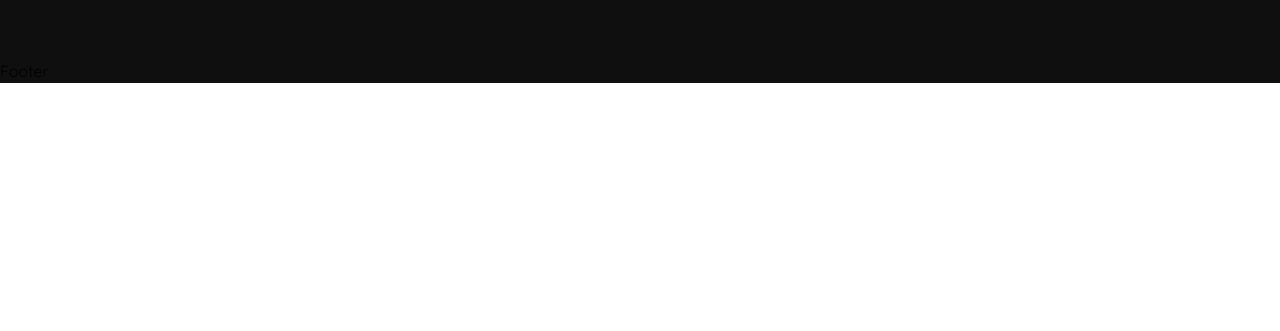
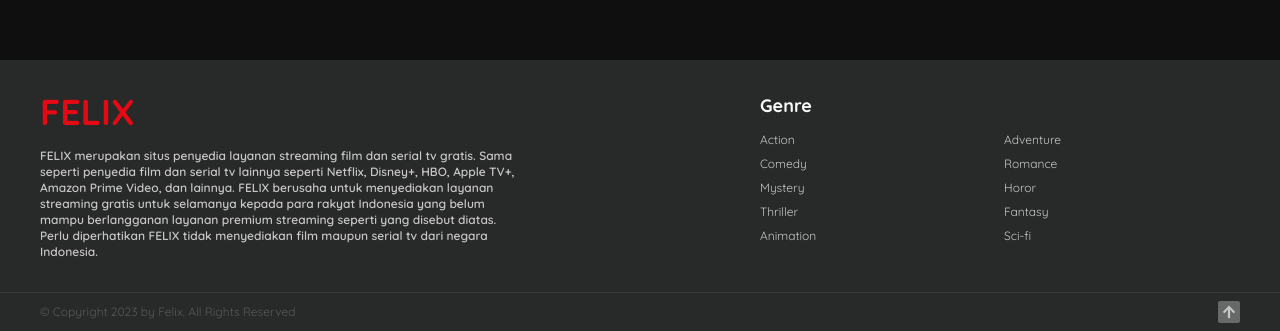
Before and after one commit to Dedenno17/movie-app-test, a Next.js app: page / in a window 1280 px wide. Shown: the part 805-1136 px from the top of the page. Before the commit the page ends 888 px from the top, so only its background shows below. Built offline with nearby package versions, Linux system fonts and the light colour scheme.

Commit message:
membuat UI Footer

```diff
--- a/src/components/Footer/index.tsx
+++ b/src/components/Footer/index.tsx
@@ -1,7 +1,68 @@
 import React from 'react';
+import { FaArrowUp } from 'react-icons/fa';
+
+const genreList: string[] = [
+  'Action',
+  'Adventure',
+  'Comedy',
+  'Romance',
+  'Mystery',
+  'Horor',
+  'Thriller',
+  'Fantasy',
+  'Animation',
+  'Sci-fi',
+];
 
 const Footer: React.FC = () => {
-  return <div className="w-full bg-primaryBlack/80">Footer</div>;
+  return (
+    <div className="w-full bg-secondaryGrey">
+      <div className="max-w-[1440px] mx-auto px-4 py-8 flex flex-col gap-8 md:flex-row lg:px-10 lg:justify-between">
+        {/* DESCRIPTION */}
+        <div className="w-full lg:w-[40%]">
+          <h2 className="text-4xl text-primaryRed font-bold mb-4">FELIX</h2>
+          <p className="text-primaryGrey text-xs font-semibold">
+            FELIX merupakan situs penyedia layanan streaming film dan serial tv
+            gratis. Sama seperti penyedia film dan serial tv lainnya seperti
+            Netflix, Disney+, HBO, Apple TV+, Amazon Prime Video, dan lainnya.
+            FELIX berusaha untuk menyediakan layanan streaming gratis untuk
+            selamanya kepada para rakyat Indonesia yang belum mampu berlangganan
+            layanan premium streaming seperti yang disebut diatas. Perlu
+            diperhatikan FELIX tidak menyediakan film maupun serial tv dari
+            negara Indonesia.
+          </p>
+        </div>
+
+        {/* GENRE LIST */}
+        <div className="w-full flex flex-col gap-3 lg:w-[40%]">
+          <h3 className="text-lg font-bold text-primaryWhite">Genre</h3>
+          <ul className="w-full grid grid-cols-4 gap-2 lg:grid-cols-2">
+            {genreList.map((item: string, i: number) => (
+              <li
+                key={Math.random() + i + ''}
+                className="text-xs cursor-pointer"
+              >
+                <span className="text-primaryGrey  hover:text-primaryRed">
+                  {item}
+                </span>
+              </li>
+            ))}
+          </ul>
+        </div>
+      </div>
+
+      {/* COPYRIGHT */}
+      <div className="max-w-[1440px] mx-auto px-4 border-t-[1px] border-t-primaryGrey/10 py-2 flex items-center justify-between lg:px-10">
+        <span className="text-xs text-primaryGrey/30">
+          &copy; Copyright {new Date().getFullYear()} by Felix. All Rights
+          Reserved
+        </span>
+        <span className="p-1 bg-primaryGrey/40 rounded-sm cursor-pointer text-sm text-primaryGrey">
+          <FaArrowUp />
+        </span>
+      </div>
+    </div>
+  );
 };
 
 export default React.memo(Footer);
--- a/src/components/Header/index.tsx
+++ b/src/components/Header/index.tsx
@@ -3,13 +3,11 @@ import { BiSearch } from 'react-icons/bi';
 
 const Header: React.FC = () => {
   return (
-    <div className="w-full bg-primaryBlack/60">
-      <div className="max-w-[1440px] h-14 mx-auto px-4 flex items-stretch justify-between gap-4 border-b-[1px] border-b-primaryGrey/10 lg:px-10 lg:h-16">
+    <div className="w-full bg-primaryBlack/60 border-b-[1px] border-b-primaryGrey/10 ">
+      <div className="max-w-[1440px] h-14 mx-auto px-4 flex items-stretch justify-between gap-4 lg:px-10 lg:h-16">
+        {/* LOGO */}
         <div className="flex items-center gap-6 w-1/2">
-          {/* LOGO */}
           <span className="text-4xl text-primaryRed font-bold ">FELIX</span>
-
-          {/* Navlinks */}
         </div>
 
         {/* SEARCH */}
```
